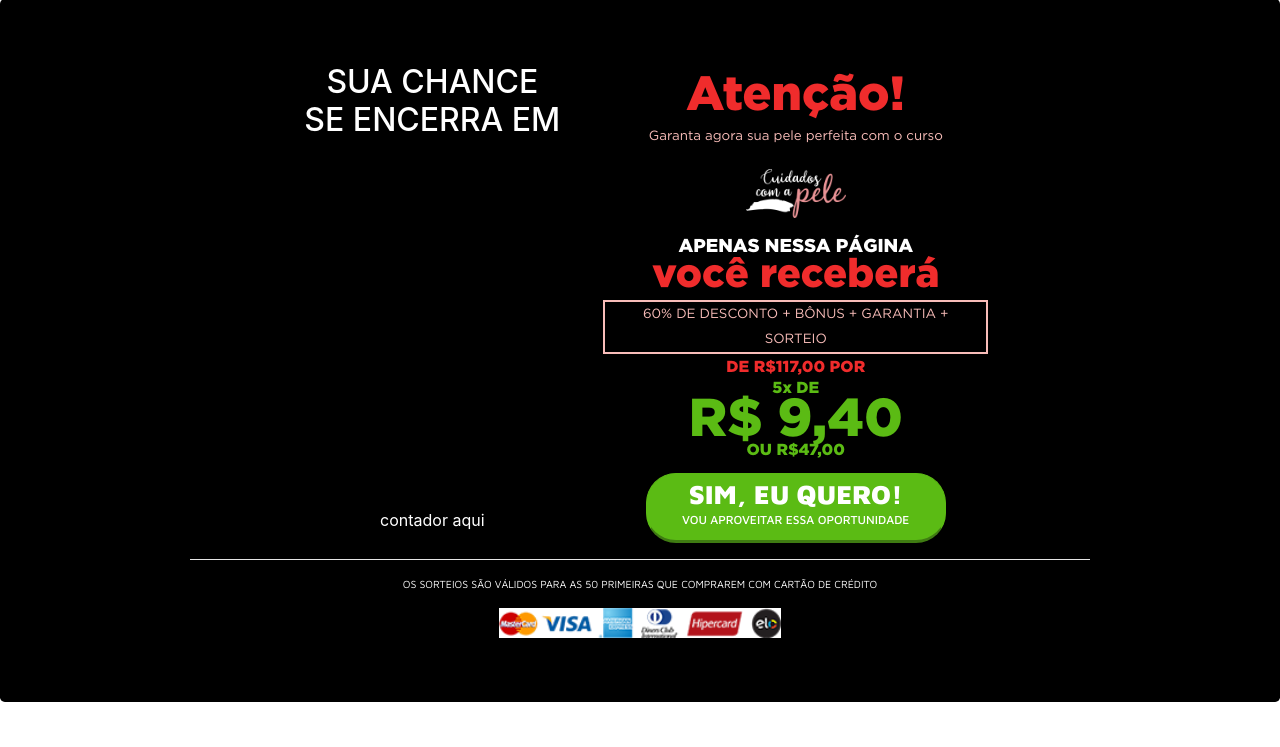
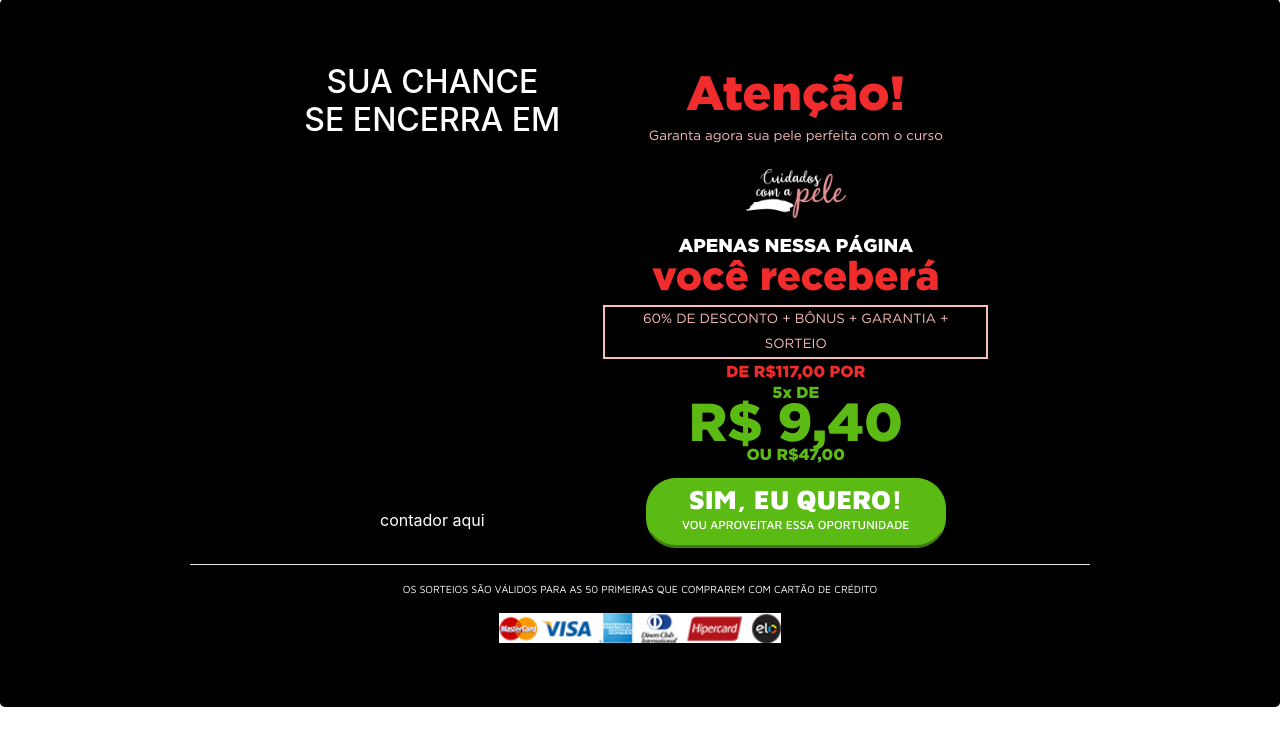
Before and after one commit to jvcalassio/jvcalassio.github.io, a PHP site: page / in a window 1280 px wide. Shown: the part 3150-3897 px from the top of the page. Run offline with PHP 8.4, Linux system fonts and the light colour scheme.

Commit message:
pequenas alteracoes

```diff
--- a/landing-page/css/styles.css
+++ b/landing-page/css/styles.css
@@ -459,7 +459,6 @@
     line-height: 25px;
     margin-bottom: 10px;
     margin-top: 20px;
-    max-width:400px;
     padding-left:5px;
     padding-right:5px;
 }
--- a/landing-page/index.html
+++ b/landing-page/index.html
@@ -174,7 +174,7 @@
                 <h2>Garanta agora sua pele perfeita com o curso</h2>
                 <img src="img/logo-2.png" width="100px" class="mt-3 mb-3"/> <!-- alt="cuidados com a pele" -->
                 <h3>APENAS NESSA PÁGINA</h3>
-                <h1 style="font-size:30pt;line-height:15px;">você receberá</h1>
+                <h1 style="font-size:30pt;line-height:20px;">você receberá</h1>
                 <div class="minibox">60% DE DESCONTO + BÔNUS + GARANTIA + SORTEIO</div>
                 <p class="price-1">DE R$117,00 POR</p>
                 <p class="price-2">5x DE</p>
```
